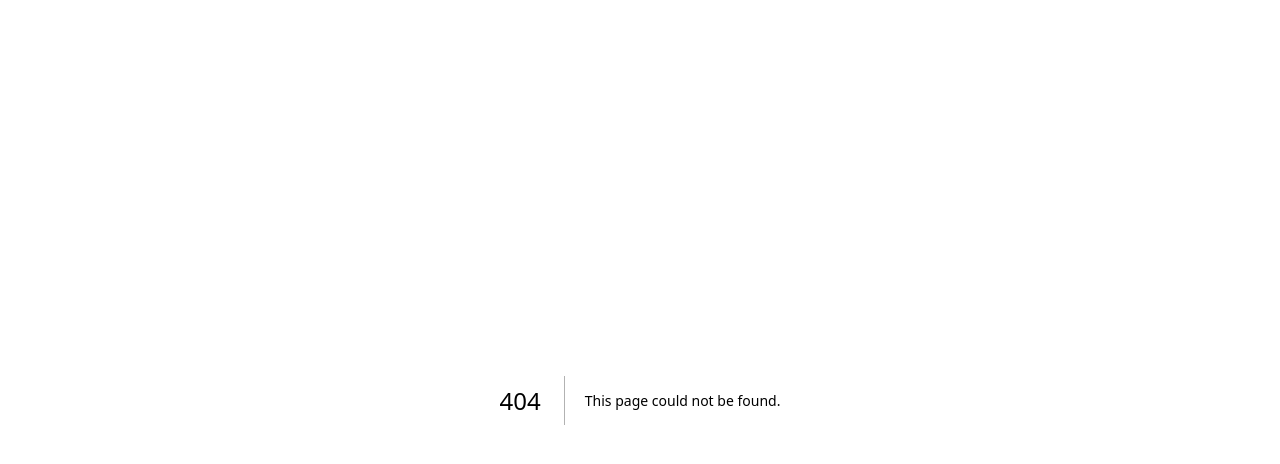
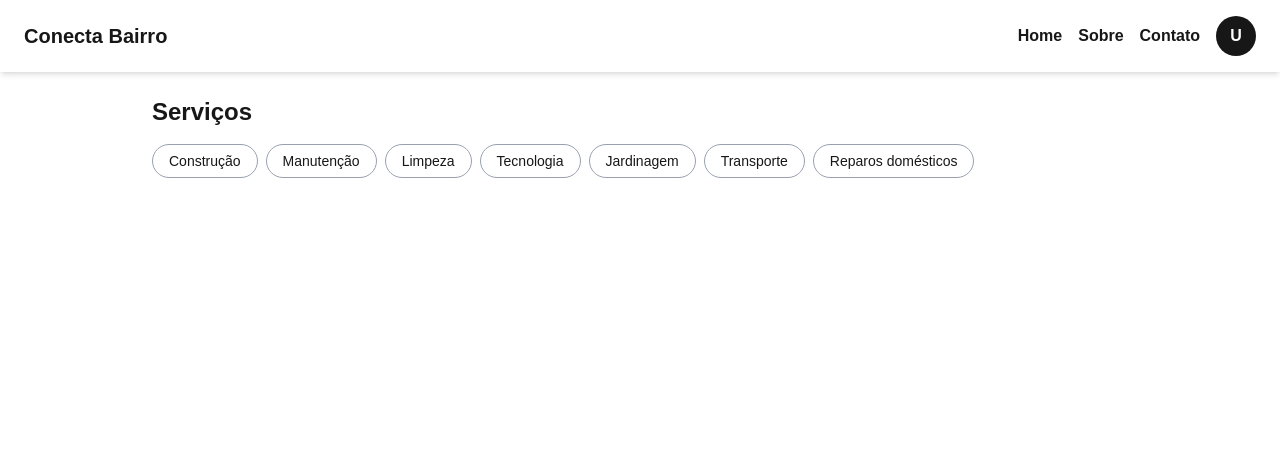
Before and after one commit to NicolasXs/Conecta_Bairro_front, a Next.js app: page /servicos in a window 1280 px wide. Before the commit this address had no page. Shown: the top 464 px of the page. Built offline with nearby package versions, Linux system fonts and the light colour scheme.

Commit message:
Add files via upload

```diff
--- /dev/null
+++ b/app/servicos/page.tsx
@@ -0,0 +1,139 @@
+"use client";
+
+import { useState } from "react";
+import Navbar from "../componentes/Navbar";
+import SearchBar from "../componentes/SearchBar";
+
+export default function Page() {
+
+  const categorias = [
+    "Construção",
+    "Manutenção",
+    "Limpeza",
+    "Tecnologia",
+    "Jardinagem",
+    "Transporte",
+    "Reparos domésticos"
+  ];
+
+  const servicosPorCategoria: Record<string, string[]> = {
+    "Construção": ["Pedreiro", "Marceneiro"],
+    "Manutenção": ["Eletricista", "Encanador"],
+    "Limpeza": ["Diarista", "Faxineira"],
+    "Tecnologia": ["Técnico em informática"],
+    "Jardinagem": ["Jardineiro"],
+    "Transporte": ["Motorista", "Frete"],
+    "Reparos domésticos": ["Encanador", "Detetização"]
+  };
+
+  const detalhesServico: Record<string, { descricao: string; imagem?: string }> = {
+    "Pedreiro": { descricao: "Construção e reforma de estruturas.", imagem: "/imgs/pedreiro.jpg" },
+    "Marceneiro": { descricao: "Móveis planejados e sob medida.", imagem: "/imgs/marceneiro.jpg" },
+    "Eletricista": { descricao: "Instalações e manutenção elétrica.", imagem: "/imgs/eletricista.jpg" },
+    "Encanador": { descricao: "Serviços hidráulicos em geral.", imagem: "/imgs/encanador.jpg" },
+    "Diarista": { descricao: "Limpeza residencial e organização.", imagem: "/imgs/diarista.jpg" },
+    "Faxineira": { descricao: "Serviços de limpeza doméstica.", imagem: "/imgs/faxineira.jpg" },
+    "Técnico em informática": { descricao: "Manutenção de computadores.", imagem: "/imgs/tecnico.jpg" },
+    "Jardineiro": { descricao: "Cuidados com jardins e plantas.", imagem: "/imgs/jardineiro.jpg" },
+    "Motorista": { descricao: "Transporte particular.", imagem: "/imgs/motorista.jpg" },
+    "Frete": { descricao: "Mudanças e transporte de cargas.", imagem: "/imgs/frete.jpg" },
+    "Detetização": { descricao: "Serviços de controle de pragas e dedetização residencial.", imagem: "/imgs/dedetizacao.jpg" }
+  };
+
+  const [categoria, setCategoria] = useState("");
+  const [busca, setBusca] = useState("");
+  const [servicoSelecionado, setServicoSelecionado] = useState("");
+
+  const servicos = categoria ? servicosPorCategoria[categoria] || [] : [];
+
+  const servicosFiltrados = servicos.filter((servico) =>
+    servico.toLowerCase().includes(busca.toLowerCase())
+  );
+
+  return (
+    <div className="min-h-screen bg-[var(--background)] text-[var(--foreground)]">
+      <Navbar />
+
+      <main className="max-w-5xl mx-auto p-6">
+
+        <h1 className="text-2xl font-bold mb-4">
+          Serviços
+        </h1>
+
+        {/* CATEGORIAS */}
+        <div className="mb-6 flex flex-wrap gap-2">
+          {categorias.map((cat, index) => (
+            <button
+              key={index}
+              onClick={() => {
+                setCategoria(cat);
+                setBusca("");
+                setServicoSelecionado("");
+              }}
+              className="px-4 py-1.5 rounded-full text-sm border border-gray-400 hover:bg-gray-200 dark:hover:bg-gray-700"
+            >
+              {cat}
+            </button>
+          ))}
+        </div>
+
+        {/* BUSCA */}
+        {categoria && (
+          <SearchBar
+            placeholder="Buscar serviço..."
+            onSearch={(q) => setBusca(q)}
+          />
+        )}
+
+        {/* RESULTADOS */}
+        {categoria && (
+          <div className="mt-6 grid grid-cols-1 sm:grid-cols-2 md:grid-cols-3 gap-4">
+
+            {servicosFiltrados.map((servico, index) => (
+              <div
+                key={index}
+                onClick={() =>
+                  setServicoSelecionado(
+                    servicoSelecionado === servico ? "" : servico
+                  )
+                }
+                className="border border-gray-300 dark:border-gray-600 rounded-lg overflow-hidden cursor-pointer hover:shadow-lg transition bg-[var(--background)]"
+              >
+
+                {/* IMAGEM */}
+                <div className="h-40 bg-gray-300 dark:bg-gray-700">
+                  {detalhesServico[servico]?.imagem && (
+                    <img
+                      src={detalhesServico[servico].imagem}
+                      alt={servico}
+                      className="w-full h-full object-cover"
+                    />
+                  )}
+                </div>
+
+                {/* TEXTO */}
+                <div className="p-3">
+                  <h2 className="font-semibold text-base">
+                    {servico}
+                  </h2>
+                </div>
+
+                {/* DETALHE */}
+                {servicoSelecionado === servico && (
+                  <div className="p-3 border-t border-gray-300 dark:border-gray-600 bg-gray-100 dark:bg-gray-800">
+                    <p className="text-sm">
+                      {detalhesServico[servico]?.descricao}
+                    </p>
+                  </div>
+                )}
+
+              </div>
+            ))}
+
+          </div>
+        )}
+
+      </main>
+    </div>
+  );
+}
```
Also changed, not shown: app/trabalhadores/page.tsx (added).
